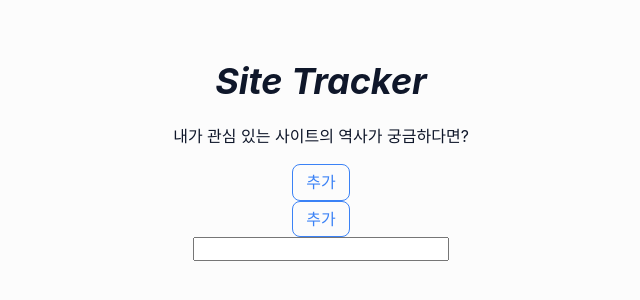
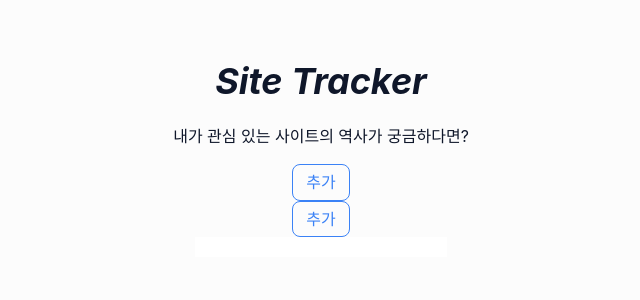
Before and after one commit to nimusmix/check-your-site, a React (Create React App) app: page / in a window 1280 px wide. Shown: the part 130-430 px from the top of the page, without its empty margins (319-959 px from the left). Built offline with nearby package versions, Linux system fonts and the light colour scheme.

Commit message:
style: css 수정

```diff
--- a/src/components/atoms/Toast/index.styles.ts
+++ b/src/components/atoms/Toast/index.styles.ts
@@ -1,6 +1,6 @@
 import styled from 'styled-components';
 
-export const Wrapper = styled.div`
+export const Toast = styled.div`
   position: fixed;
   padding: 0.625rem 1rem;
   min-width: 5rem;
--- a/src/components/atoms/Toast/index.tsx
+++ b/src/components/atoms/Toast/index.tsx
@@ -1,7 +1,7 @@
-import { useEffect } from 'react';
-import { useRecoilState } from 'recoil';
-import toastState from '../../../recoil/toastState';
-import * as S from './index.styles';
+import { useEffect } from "react";
+import { useRecoilState } from "recoil";
+import toastState from "../../../recoil/toastState";
+import * as S from "./index.styles";
 
 const Toast = () => {
   const [toast, setToast] = useRecoilState(toastState);
@@ -9,12 +9,12 @@ const Toast = () => {
   useEffect(() => {
     if (toast.isVisible) {
       setTimeout(() => {
-        setToast({ msg: '', isVisible: false });
+        setToast({ msg: "", isVisible: false });
       }, 3000);
     }
   });
 
-  return <S.Wrapper>${toast.msg}</S.Wrapper>;
+  return <S.Toast>{toast.msg}</S.Toast>;
 };
 
 export default Toast;
--- a/src/styles/GlobalStyle.tsx
+++ b/src/styles/GlobalStyle.tsx
@@ -1,5 +1,5 @@
-import { createGlobalStyle } from 'styled-components';
-import normalize from 'styled-normalize';
+import { createGlobalStyle } from "styled-components";
+import normalize from "styled-normalize";
 
 const GlobalStyle = createGlobalStyle`
   ${normalize}
@@ -20,6 +20,11 @@ const GlobalStyle = createGlobalStyle`
   background-color: ${({ theme: { bgColor } }) => bgColor};
   color: ${({ theme: { textColor } }) => textColor};
  }
+
+ input {
+  border: none;
+  outline: none;
+ }
 `;
 
 export default GlobalStyle;
```
